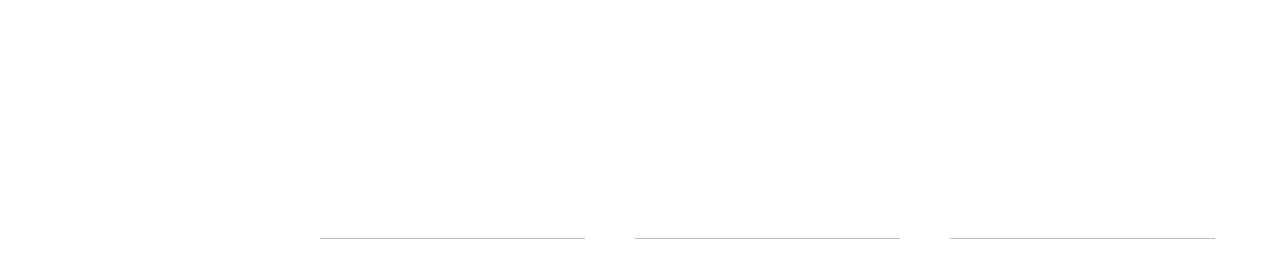
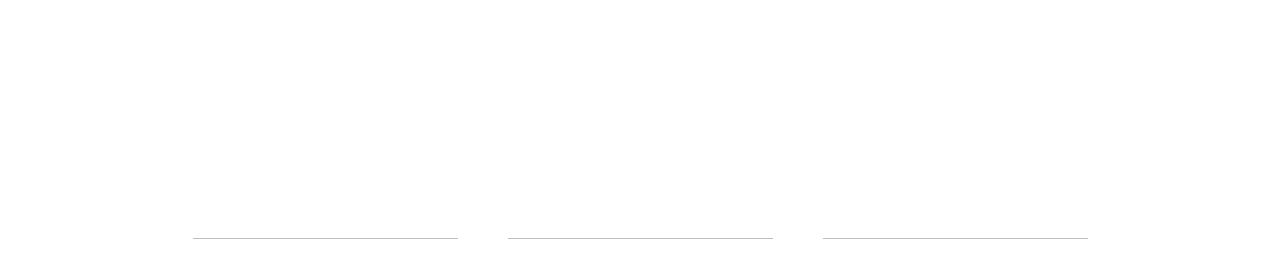
Before and after one commit to wroclawianka/graphical-dashboard, a website with bundled scripts: page index.html in a window 1280 px wide. Built offline with nearby package versions, Linux system fonts and the light colour scheme; files whose address does not match are found by name.

Commit message:
container style improvement

```diff
--- a/css/style.css
+++ b/css/style.css
@@ -52,7 +52,7 @@ body{
 }
 
 .container{
-  width: 50%;
+  width: min-content;
   margin: 0 auto;
 }
 
```
